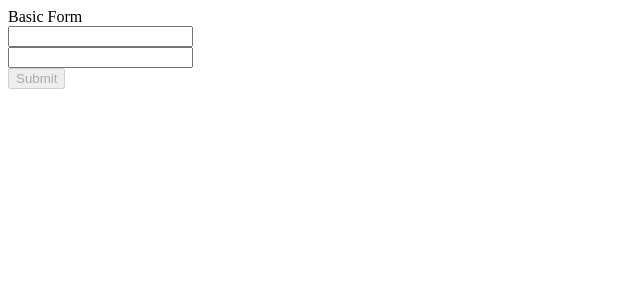
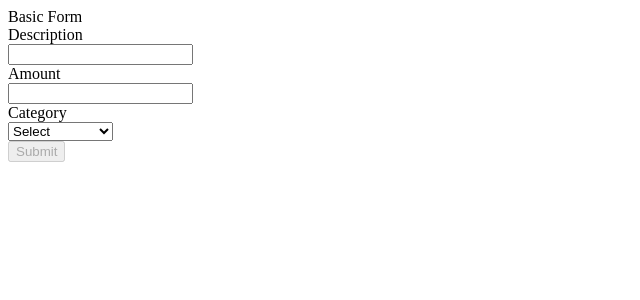
Before and after one commit to cnerylozada/react-mosh, a React (Vite) app: page / in a window 1280 px wide. Shown: the top 300 px of the page, without its empty margins (0-640 px from the left). Built offline with nearby package versions, Linux system fonts and the light colour scheme.

Commit message:
feat: select was added in basic form

```diff
--- a/src/components/BasicForm/BasicForm.tsx
+++ b/src/components/BasicForm/BasicForm.tsx
@@ -1,6 +1,12 @@
 import { SubmitHandler, useForm } from "react-hook-form";
 import { zodResolver } from "@hookform/resolvers/zod";
 import { BasicFormType, validations } from "./validations";
+
+const categories = [
+  { id: 1, value: "Groceries" },
+  { id: 2, value: "Utilities" },
+  { id: 3, value: "Entertainment" },
+];
 
 export const BasicForm = () => {
   const {
@@ -20,15 +26,42 @@ export const BasicForm = () => {
       <form onSubmit={handleSubmit(onSubmit)}>
         <div>
           <div>
-            <input type="text" {...register("name")} />
-            {errors.name && <div>{errors.name.message}</div>}
+            <label htmlFor="description">Description</label>
+            <div>
+              <input
+                id="description"
+                type="text"
+                {...register("description")}
+              />
+            </div>
+            {errors.description && <div>{errors.description.message}</div>}
           </div>
           <div>
-            <input
-              type="number"
-              {...register("age", { valueAsNumber: true })}
-            />
-            {errors.age && <div>{errors.age.message}</div>}
+            <label htmlFor="amount">Amount</label>
+            <div>
+              <input
+                id="amount"
+                type="number"
+                {...register("amount", { valueAsNumber: true })}
+              />
+            </div>
+            {errors.amount && <div>{errors.amount.message}</div>}
+          </div>
+          <div>
+            <label htmlFor="category">Category</label>
+            <div>
+              <select id="category" {...register("category")} defaultValue={""}>
+                <option value={""} disabled>
+                  Select
+                </option>
+                {categories.map((_) => (
+                  <option key={_.id} value={_.id}>
+                    {_.value}
+                  </option>
+                ))}
+              </select>
+              {errors.category && <div>{errors.category.message}</div>}
+            </div>
           </div>
         </div>
         <div>
--- a/src/components/BasicForm/validations.ts
+++ b/src/components/BasicForm/validations.ts
@@ -1,12 +1,12 @@
 import { z } from "zod";
 
 export const validations = z.object({
-  name: z.string().min(1, "Required"),
-  age: z
-    .number({ invalid_type_error: "Only integers" })
-    .int()
-    .min(18, "At least 18 years")
-    .max(35, "At most 35 years"),
+  description: z.string().min(1, "Required"),
+  amount: z
+    .number({ invalid_type_error: "Only numbers" })
+    .min(10, "At least 10 dollars")
+    .max(50, "At most 50 dollars"),
+  category: z.string().min(1, "Required"),
 });
 
 export type BasicFormType = z.infer<typeof validations>;
```
